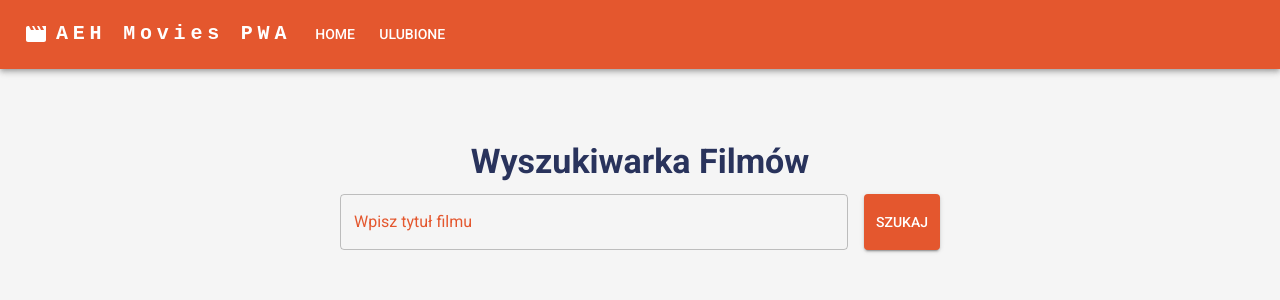
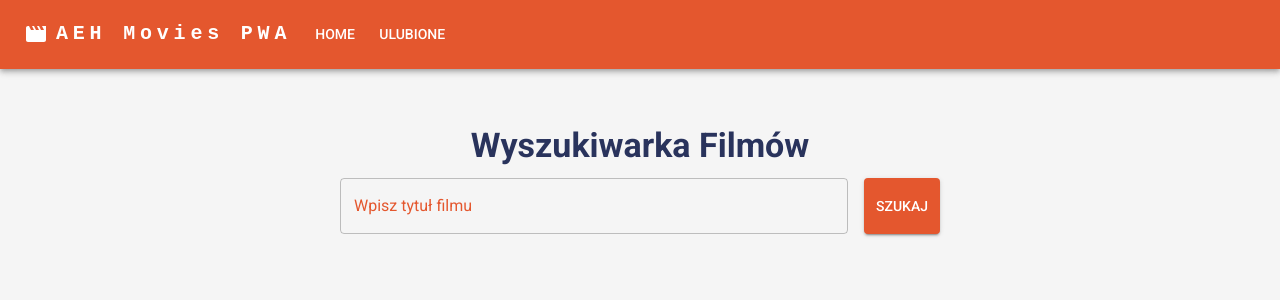
Before and after one commit to Jullew/movies-pwa, a Next.js app: page / in a window 1280 px wide. Shown: the top 300 px of the page. Built offline with nearby package versions, Linux system fonts and the light colour scheme; what @mui/material-nextjs would draw is missing.

Commit message:
UI improvement

```diff
--- a/src/app/favorites/page.js
+++ b/src/app/favorites/page.js
@@ -17,7 +17,7 @@ export default function FavoritesPage() {
   }
 
   return (
-    <Box sx={{ maxWidth: "1600px", margin: "auto", padding: "2rem" }}>
+    <Box sx={{ maxWidth: "1600px", margin: "auto", padding: "1rem" }}>
       <Typography variant="h4" align="center" fontWeight="bold" gutterBottom>
         Ulubione Filmy
       </Typography>
--- a/src/app/page.js
+++ b/src/app/page.js
@@ -1,7 +1,13 @@
 "use client";
 
 import { useState, useEffect } from "react";
-import { TextField, Button, Typography, Box } from "@mui/material";
+import {
+  TextField,
+  Button,
+  Typography,
+  Box,
+  CircularProgress,
+} from "@mui/material";
 import { useMoviesQuery } from "@/hooks/useMoviesQuery";
 import MovieResults from "@/components/MovieResults";
 
@@ -42,10 +48,15 @@ export default function HomePage() {
         width: "100%",
         maxWidth: "1600px",
         margin: "auto",
-        padding: "2rem",
+        padding: "1rem",
       }}
     >
-      <Typography variant="h4" fontWeight="bold" gutterBottom>
+      <Typography
+        variant="h4"
+        fontWeight="bold"
+        textAlign="center"
+        gutterBottom
+      >
         Wyszukiwarka Filmów
       </Typography>
 
@@ -72,7 +83,11 @@ export default function HomePage() {
         </Button>
       </Box>
 
-      {isLoading && <Typography>Ładowanie...</Typography>}
+      {isLoading && (
+        <Box display="flex" justifyContent="center" alignItems="center">
+          <CircularProgress />
+        </Box>
+      )}
       {isError && (
         <Typography color="error">
           Błąd: {error?.message || "Nie udało się pobrać filmów"}
--- a/src/components/MovieResults.js
+++ b/src/components/MovieResults.js
@@ -21,7 +21,6 @@ export default function MovieResults({ movies }) {
       display="grid"
       gridTemplateColumns="repeat(auto-fit, minmax(300px, 1fr))"
       gap={3}
-      padding={2}
       width="100%"
     >
       {movies.map((movie) => {
```
Also changed, not shown: src/app/movie/[id]/page.js (+10 -9 lines).
